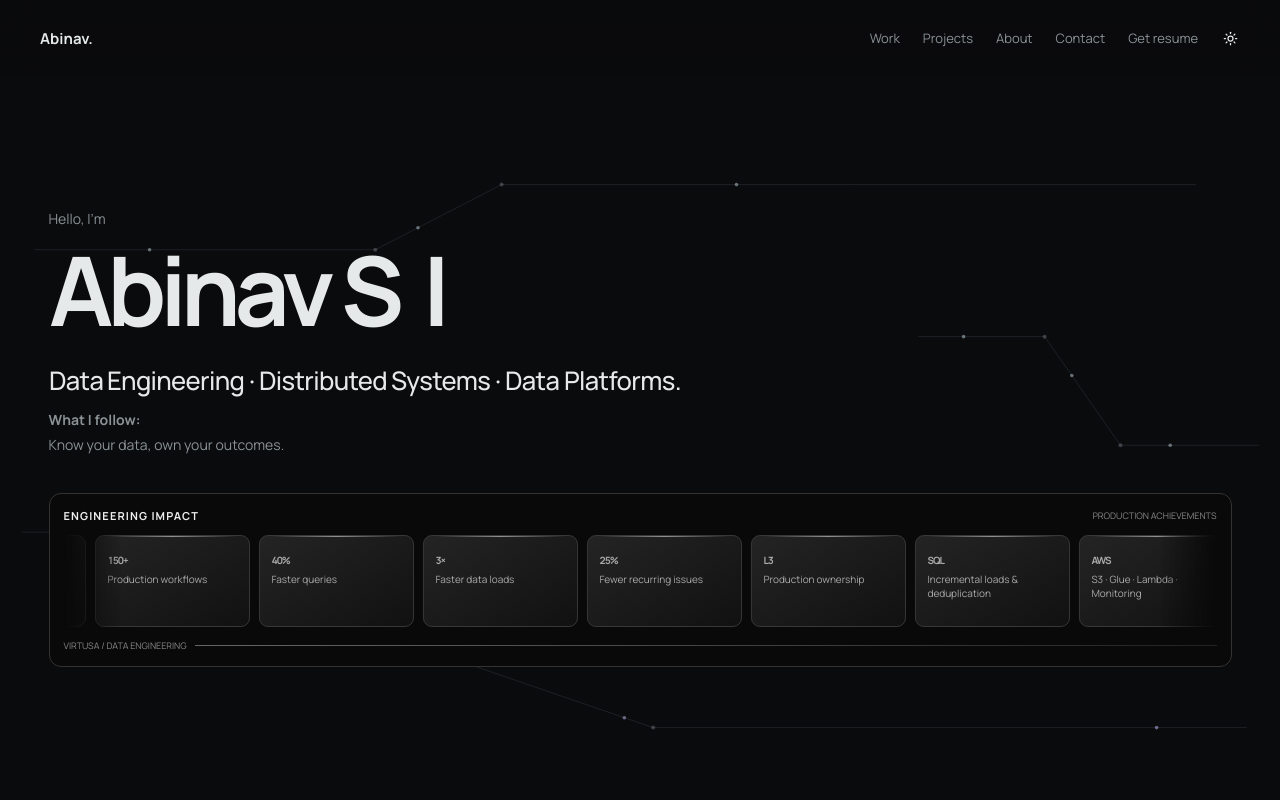
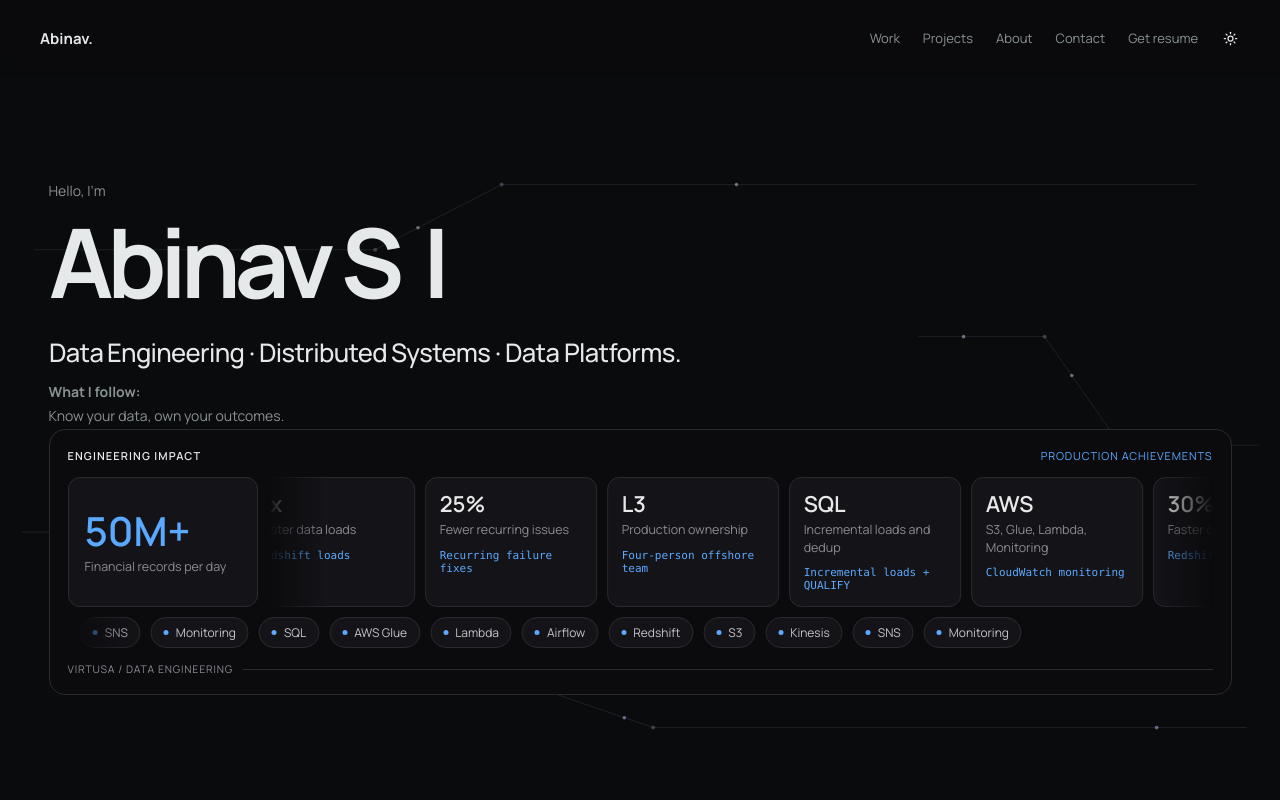
Before and after one commit to abii-18/abinav-data-engineer-portfolio, a React (Vite) app: page / in a window 1280 px wide. Shown: the top 800 px of the page. Built offline with nearby package versions, Linux system fonts and the light colour scheme.

Commit message:
feat: replace engineering impact strip with supplied React component

```diff
--- a/src/components/DataInMotion.tsx
+++ b/src/components/DataInMotion.tsx
@@ -1,4 +1,3 @@
-import { CountUpValue } from './CountUpValue'
 import { useEffect, useRef, useState } from 'react'
 import './DataInMotion.css'
 
@@ -218,9 +217,6 @@ function TransformationMatrix({ seconds }: { seconds: number }) {
   </svg><div className="motion-progress-label"><span>RAW → TRANSFORM → CURATED</span><span>{pct}%</span></div><div className="motion-progress"><i style={{width:pct+'%'}}/></div></div>
 }
 
-const achievementItems = [["50M+","Financial records / day"],["99.9%","Pipeline success rate"],["150+","Production workflows"],["40%","Faster queries"],["3×","Faster data loads"],["25%","Fewer recurring issues"],["L3","Production ownership"],["SQL","Incremental loads & deduplication"],["AWS","S3 · Glue · Lambda · Monitoring"]]
-export function EngineeringImpact(){return <div className="achievement-marquee"><div className="achievement-head"><strong>ENGINEERING IMPACT</strong><span>PRODUCTION ACHIEVEMENTS</span></div><div className="achievement-window"><div className="achievement-track">{[...achievementItems,...achievementItems].map(([value,label],i)=><div className="achievement-card" key={i} aria-hidden={i>=achievementItems.length}><strong><CountUpValue value={value} decorative={i>=achievementItems.length} /></strong><span>{label}</span></div>)}</div></div><div className="achievement-bottom"><span>VIRTUSA / DATA ENGINEERING</span><i/></div></div>}
-
 export function DataInMotion() {
   const seconds = useMotion()
   const firstSectionSeconds = seconds
--- /dev/null
+++ b/src/components/EngineeringImpact.css
@@ -0,0 +1,202 @@
+.ei {
+  --ei-bg: #0b0b0e;
+  --ei-card: #141418;
+  --ei-line: #2a2a31;
+  --ei-text: #e8e8ea;
+  --ei-muted: #8b8b94;
+  --ei-accent: #5aa9ff;
+
+  background: var(--ei-bg);
+  border: 1px solid var(--ei-line);
+  border-radius: 16px;
+  padding: 18px;
+  color: var(--ei-text);
+  font-family: inherit;
+  overflow: hidden;
+}
+
+.ei *,
+.ei *::before,
+.ei *::after {
+  box-sizing: border-box;
+}
+
+.ei-top {
+  display: flex;
+  justify-content: space-between;
+  align-items: center;
+  gap: 12px;
+  margin-bottom: 14px;
+}
+
+.ei-title {
+  font-size: 11px;
+  letter-spacing: 0.1em;
+  text-transform: uppercase;
+  font-weight: 600;
+}
+
+.ei-sub {
+  font-size: 11px;
+  letter-spacing: 0.08em;
+  text-transform: uppercase;
+  color: var(--ei-accent);
+}
+
+.ei-main {
+  display: grid;
+  grid-template-columns: 190px minmax(0, 1fr);
+  gap: 10px;
+  align-items: stretch;
+}
+
+.ei-hero {
+  background: var(--ei-card);
+  border: 1px solid var(--ei-line);
+  border-radius: 12px;
+  padding: 16px;
+  display: flex;
+  flex-direction: column;
+  justify-content: center;
+}
+
+.ei .ei-num-hero {
+  font-size: 40px;
+  color: var(--ei-accent);
+}
+
+.ei-fade {
+  overflow: hidden;
+  -webkit-mask-image: linear-gradient(90deg, transparent, #000 6%, #000 94%, transparent);
+  mask-image: linear-gradient(90deg, transparent, #000 6%, #000 94%, transparent);
+}
+
+.ei-track {
+  display: flex;
+  gap: 10px;
+  width: max-content;
+  animation: ei-scroll 34s linear infinite;
+}
+
+.ei-track-rev {
+  animation-direction: reverse;
+  animation-duration: 26s;
+}
+
+.ei-fade:hover .ei-track,
+.ei-fade:focus-within .ei-track {
+  animation-play-state: paused;
+}
+
+.ei-clone {
+  display: contents;
+}
+
+@keyframes ei-scroll {
+  to {
+    /* Include half the inter-item gap so the duplicated sequence joins without a jump. */
+    transform: translateX(calc(-50% - 5px));
+  }
+}
+
+.ei-card {
+  flex: 0 0 auto;
+  width: 172px;
+  background: var(--ei-card);
+  border: 1px solid var(--ei-line);
+  border-radius: 12px;
+  padding: 14px;
+  transition: border-color 0.2s, transform 0.2s;
+}
+
+.ei-card:hover {
+  border-color: var(--ei-accent);
+  transform: translateY(-2px);
+}
+
+.ei-num {
+  font-size: 22px;
+  font-weight: 600;
+  line-height: 1.15;
+}
+
+.ei-label {
+  font-size: 12.5px;
+  color: var(--ei-muted);
+  margin-top: 4px;
+  line-height: 1.4;
+}
+
+.ei-ctx {
+  font-size: 11px;
+  color: var(--ei-accent);
+  margin-top: 10px;
+  font-family: ui-monospace, Menlo, monospace;
+}
+
+.ei-row2 {
+  margin-top: 10px;
+}
+
+.ei-tag {
+  display: inline-flex;
+  align-items: center;
+  gap: 7px;
+  font-size: 12px;
+  padding: 6px 12px;
+  border-radius: 999px;
+  border: 1px solid var(--ei-line);
+  background: var(--ei-card);
+  color: #c4c4cc;
+  white-space: nowrap;
+}
+
+.ei-tag::before {
+  content: '';
+  width: 5px;
+  height: 5px;
+  border-radius: 50%;
+  background: var(--ei-accent);
+}
+
+.ei-foot {
+  display: flex;
+  align-items: center;
+  gap: 10px;
+  margin-top: 14px;
+  font-size: 10.5px;
+  letter-spacing: 0.08em;
+  text-transform: uppercase;
+  color: var(--ei-muted);
+}
+
+.ei-foot i {
+  flex: 1;
+  height: 1px;
+  background: var(--ei-line);
+}
+
+@media (max-width: 640px) {
+  .ei-main {
+    grid-template-columns: 1fr;
+  }
+}
+
+@media (prefers-reduced-motion: reduce) {
+  .ei-track {
+    animation: none;
+  }
+  .ei-fade {
+    overflow-x: auto;
+    -webkit-mask-image: none;
+    mask-image: none;
+  }
+}
+
+/* Reduced-motion rows retain only the original content and support keyboard/native horizontal scrolling. */
+.ei-fade:focus-visible { outline: 2px solid var(--ei-accent); outline-offset: 3px; }
+@media (prefers-reduced-motion: reduce) {
+  .ei-clone { display: none; }
+  .ei-card { transition: none; }
+  .ei-card:hover { transform: none; }
+}
--- /dev/null
+++ b/src/components/EngineeringImpact.tsx
@@ -0,0 +1,162 @@
+import { useEffect, useRef, useState } from 'react';
+import './EngineeringImpact.css';
+
+type Metric = {
+  value?: number;
+  suffix?: string;
+  text?: string;
+  label: string;
+  context: string;
+};
+
+const METRICS: Metric[] = [
+  { value: 30, suffix: '%', label: 'Faster queries', context: 'Redshift query tuning' },
+  { value: 3, suffix: 'x', label: 'Faster data loads', context: 'Redshift loads' },
+  { value: 25, suffix: '%', label: 'Fewer recurring issues', context: 'Recurring failure fixes' },
+  { text: 'L3', label: 'Production ownership', context: 'Four-person offshore team' },
+  { text: 'SQL', label: 'Incremental loads and dedup', context: 'Incremental loads + QUALIFY' },
+  { text: 'AWS', label: 'S3, Glue, Lambda, Monitoring', context: 'CloudWatch monitoring' },
+];
+
+const TAGS = [
+  'SQL',
+  'AWS Glue',
+  'Lambda',
+  'Airflow',
+  'Redshift',
+  'S3',
+  'Kinesis',
+  'SNS',
+  'Monitoring',
+];
+
+/** Trigger metric animation once when the section enters view; disconnect on success or unmount. */
+function useInViewOnce<T extends Element>(threshold = 0.3) {
+  const ref = useRef<T>(null);
+  const [seen, setSeen] = useState(false);
+
+  useEffect(() => {
+    const el = ref.current;
+    if (!el) return;
+    if (!('IntersectionObserver' in window)) {
+      setSeen(true);
+      return;
+    }
+    const io = new IntersectionObserver(
+      ([entry]) => {
+        if (entry.isIntersecting) {
+          setSeen(true);
+          io.disconnect();
+        }
+      },
+      { threshold }
+    );
+    io.observe(el);
+    return () => io.disconnect();
+  }, [threshold]);
+
+  return [ref, seen] as const;
+}
+
+/** Animate to the final figure once, skipping interpolation when the OS requests reduced motion. */
+function CountUp({ to, run, final = false }: { to: number; run: boolean; final?: boolean }) {
+  const [v, setV] = useState(final ? to : 0);
+
+  useEffect(() => {
+    if (final || !run) return;
+    if (window.matchMedia('(prefers-reduced-motion: reduce)').matches) {
+      setV(to);
+      return;
+    }
+    let raf = 0;
+    let start = 0;
+    const tick = (t: number) => {
+      if (!start) start = t;
+      const p = Math.min((t - start) / 1100, 1);
+      setV(Math.round(to * (1 - Math.pow(1 - p, 3))));
+      if (p < 1) raf = requestAnimationFrame(tick);
+    };
+    raf = requestAnimationFrame(tick);
+    return () => cancelAnimationFrame(raf);
+  }, [to, run, final]);
+
+  return <>{v}</>;
+}
+
+/** Render a metric with a stable accessible final value and its documented context. */
+function MetricCard({ m, run, final = false }: { m: Metric; run: boolean; final?: boolean }) {
+  return (
+    <div className="ei-card" aria-label={`${m.value !== undefined ? String(m.value) + (m.suffix || '') : m.text} ${m.label}. ${m.context}`}>
+      <div className="ei-num">
+        {m.value !== undefined ? (
+          <>
+            <CountUp to={m.value} run={run} final={final} />
+            {m.suffix}
+          </>
+        ) : (
+          m.text
+        )}
+      </div>
+      <div className="ei-label">{m.label}</div>
+      <div className="ei-ctx">{m.context}</div>
+    </div>
+  );
+}
+
+/** Present the supplied impact strip with hover-pausable rows and no pause button. */
+export default function EngineeringImpact() {
+  const [ref, run] = useInViewOnce<HTMLElement>();
+
+  return (
+    <section className="ei" ref={ref} aria-label="Engineering impact">
+      <div className="ei-top">
+        <div className="ei-title">Engineering impact</div>
+        <div className="ei-sub">Production achievements</div>
+      </div>
+
+      <div className="ei-main">
+        <div className="ei-hero">
+          <div className="ei-num ei-num-hero">
+            <CountUp to={50} run={run} />M+
+          </div>
+          <div className="ei-label">Financial records per day</div>
+        </div>
+
+        <div className="ei-fade" tabIndex={0} role="group" aria-label="Engineering achievements">
+          <div className="ei-track">
+            {METRICS.map((m) => (
+              <MetricCard key={m.label} m={m} run={run} />
+            ))}
+            <div className="ei-clone" aria-hidden="true">
+              {METRICS.map((m) => (
+                <MetricCard key={m.label} m={m} run={run} final />
+              ))}
+            </div>
+          </div>
+        </div>
+      </div>
+
+      <div className="ei-fade ei-row2" tabIndex={0} role="group" aria-label="Engineering technologies">
+        <div className="ei-track ei-track-rev">
+          {TAGS.map((t) => (
+            <span key={t} className="ei-tag">
+              {t}
+            </span>
+          ))}
+          <div className="ei-clone" aria-hidden="true">
+            {TAGS.map((t) => (
+              <span key={t} className="ei-tag">
+                {t}
+              </span>
+            ))}
+          </div>
+        </div>
+      </div>
+
+      <div className="ei-foot">
+        <span>Virtusa / Data Engineering</span>
+        <i />
+      </div>
+    </section>
+  );
+}
--- a/src/main.tsx
+++ b/src/main.tsx
@@ -3,7 +3,7 @@ import { useEffect, useState, type ReactNode } from 'react'
 import { ArrowLeft, ArrowUpRight, Mail, Menu, Moon, Sun, X } from 'lucide-react'
 import { createRoot } from 'react-dom/client'
 import { Architecture, CrickXArchitecture } from './components/Architecture'
-import { EngineeringImpact } from './components/DataInMotion'
+import EngineeringImpact from './components/EngineeringImpact'
 import { HeroDataPackets } from './components/HeroDataPackets'
 import { ExperienceTimeline } from './components/ExperienceTimeline'
 import { FeaturedProjects, projects } from './components/FeaturedProjects'
```
